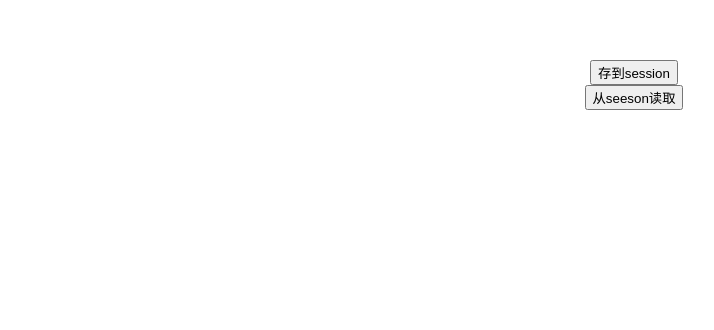
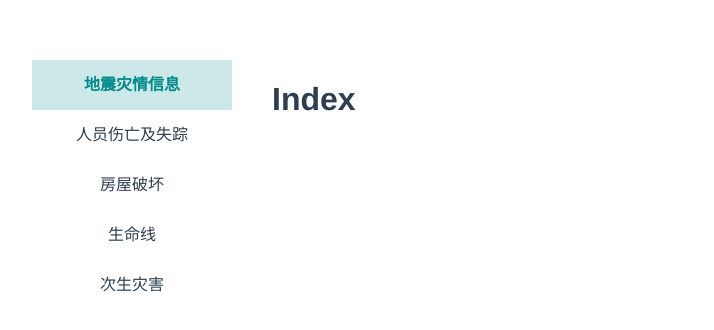
Before and after one commit to jazli1999/SPMFrontend, a Vue app: page / in a window 1280 px wide. Shown: the top 330 px of the page, without its empty margins (6-720 px from the left). Built offline with nearby package versions, Linux system fonts and the light colour scheme.

Commit message:
动态创建组件并挂载

```diff
--- a/package.json
+++ b/package.json
@@ -18,6 +18,7 @@
     "babel-eslint": "^10.1.0",
     "eslint": "^6.7.2",
     "eslint-plugin-vue": "^6.2.2",
+    "vue-router": "^3.1.6",
     "vue-template-compiler": "^2.6.11"
   },
   "eslintConfig": {
--- a/src/App.vue
+++ b/src/App.vue
@@ -1,17 +1,17 @@
 <template>
   <div id="app">
-    <TrySession />
+    <Page />
   </div>
 </template>
 
 <script>
-import TrySession from './components/TrySession.vue'
+import Page from './components/Page.vue'
 
 export default {
   name: 'App',
   components: {
-    TrySession
-  }
+    Page
+  },
 }
 </script>
 
@@ -20,7 +20,6 @@ export default {
   font-family: Avenir, Helvetica, Arial, sans-serif;
   -webkit-font-smoothing: antialiased;
   -moz-osx-font-smoothing: grayscale;
-  text-align: center;
   color: #2c3e50;
   margin-top: 60px;
 }
--- /dev/null
+++ b/src/assets/vue-bus.js
@@ -0,0 +1,19 @@
+const install = (Vue) => {
+    const Bus = new Vue({
+        methods: {
+            emit (event, ...args) {
+                this.$emit(event, ...args);
+            },
+            on (event, callback) {
+                this.$on(event, callback);
+            },
+            off (event, callback) {
+                this.$off(event, callback);
+            }
+        }
+    });
+
+    Vue.prototype.$bus = Bus;
+}
+
+export default install;
--- /dev/null
+++ b/src/components/Index.vue
@@ -0,0 +1,15 @@
+<template>
+    <div id='index'>
+        <h1>Index</h1>
+    </div>
+</template>
+
+<script>
+export default {
+    name: 'index'
+}
+</script>
+
+<style scoped>
+
+</style>
--- /dev/null
+++ b/src/components/InfoBlock.vue
@@ -0,0 +1,20 @@
+<template>
+    <div id="infoblock">
+        <h2>{{ slogan }}</h2>
+    </div>
+</template>
+
+<script>
+export default {
+    name: 'InfoBlock',
+    data: function () {
+        return {
+            slogan: 'Nothing Selected'
+        }
+    }
+}
+</script>
+
+<style scoped>
+
+</style>
--- /dev/null
+++ b/src/components/Nav.vue
@@ -0,0 +1,57 @@
+<template>
+    <div id="nav">
+        <div v-for="entry in entries" :key="entry.name" @click="requestPage(entry)" :class="entry.selected?'chosen':'normal'">
+            <label> {{ entry.name }} </label>
+        </div>
+    </div>
+</template>
+
+<script>
+export default {
+    name: 'Nav',
+    data: function() {
+        return {
+            entries: [
+                {name: '地震灾情信息', url: '1', selected: true},
+                {name: '人员伤亡及失踪', url: '2', selected: false},
+                {name: '房屋破坏', url: '3', selected: false},
+                {name: '生命线', url: '4', selected: false},
+                {name: '次生灾害', url: '5', selected: false}
+            ],
+        }
+    },
+    methods: {
+        requestPage: function(entry) {
+            for (let item of this.entries) {
+                if (item.selected) {
+                    item.selected = false;
+                }
+            }
+            entry.selected = true;
+            this.$bus.emit('select', entry.url);
+        },
+    }
+}
+</script>
+
+<style scoped>
+.chosen, .normal {
+    height: 50px;
+    width: 200px;
+    text-align: center;
+    line-height: 50px;
+    margin: 0 20px;
+    cursor: pointer;
+}
+
+.chosen {
+    background-color: rgba(0, 139, 139, 0.2);
+    font-weight: bold;
+    color: darkcyan;
+}
+
+.normal {
+    background-color: white;
+}
+
+</style>
--- /dev/null
+++ b/src/components/Page.vue
@@ -0,0 +1,32 @@
+<template>
+    <div id="page">
+        <Nav id="nav" />
+        <PagePanel id="panel" />
+    </div>
+</template>
+
+<script>
+import Nav from './Nav.vue'
+import PagePanel from './PagePanel.vue'
+
+export default {
+    name: 'Page',
+    components: {
+        Nav,
+        PagePanel
+    },
+}
+</script>
+
+<style scoped>
+#nav {
+  display: inline-block;
+  margin: 0 10px;
+}
+
+#panel {
+  display: inline-block;
+  margin: 0 10px;
+  vertical-align: top;
+}
+</style>
--- /dev/null
+++ b/src/components/PagePanel.vue
@@ -0,0 +1,41 @@
+<template>
+    <div id="pagepanel">
+        <Index id='info'/>
+    </div>
+</template>
+
+<script>
+import Index from './Index.vue'
+import InfoBlock from './InfoBlock.vue'
+import Vue from 'vue'
+
+export default {
+    name: 'PagePanel',
+    components: {
+        Index
+    },
+    data: function() {
+        return {
+            slogan: 'Nothing selected'
+        }
+    },
+    mounted: function() {
+        this.$bus.on('select', (msg) => {
+            const panel = document.getElementById('panel');
+            this.slogan = msg;
+            const infoConstructor = Vue.extend(InfoBlock);
+            const info = new infoConstructor();
+            info.$set(info, 'slogan', msg);
+            var infoElement = info.$mount();
+            panel.removeChild(panel.childNodes.item(0));
+            panel.appendChild(infoElement.$el);
+        })
+    }
+}
+</script>
+
+<style scoped>
+#pagepanel {
+    margin: 40px;
+}
+</style>
--- a/src/main.js
+++ b/src/main.js
@@ -1,7 +1,11 @@
 import Vue from 'vue'
 import App from './App.vue'
+import Bus from './assets/vue-bus'
+import Router from 'vue-router'
 
 Vue.config.productionTip = false
+Vue.use(Router)
+Vue.use(Bus)
 
 new Vue({
   render: h => h(App),
```
Also changed, not shown: src/assets/index.jpeg (added), 1 other file (tests, documents, lock files or other folders).
